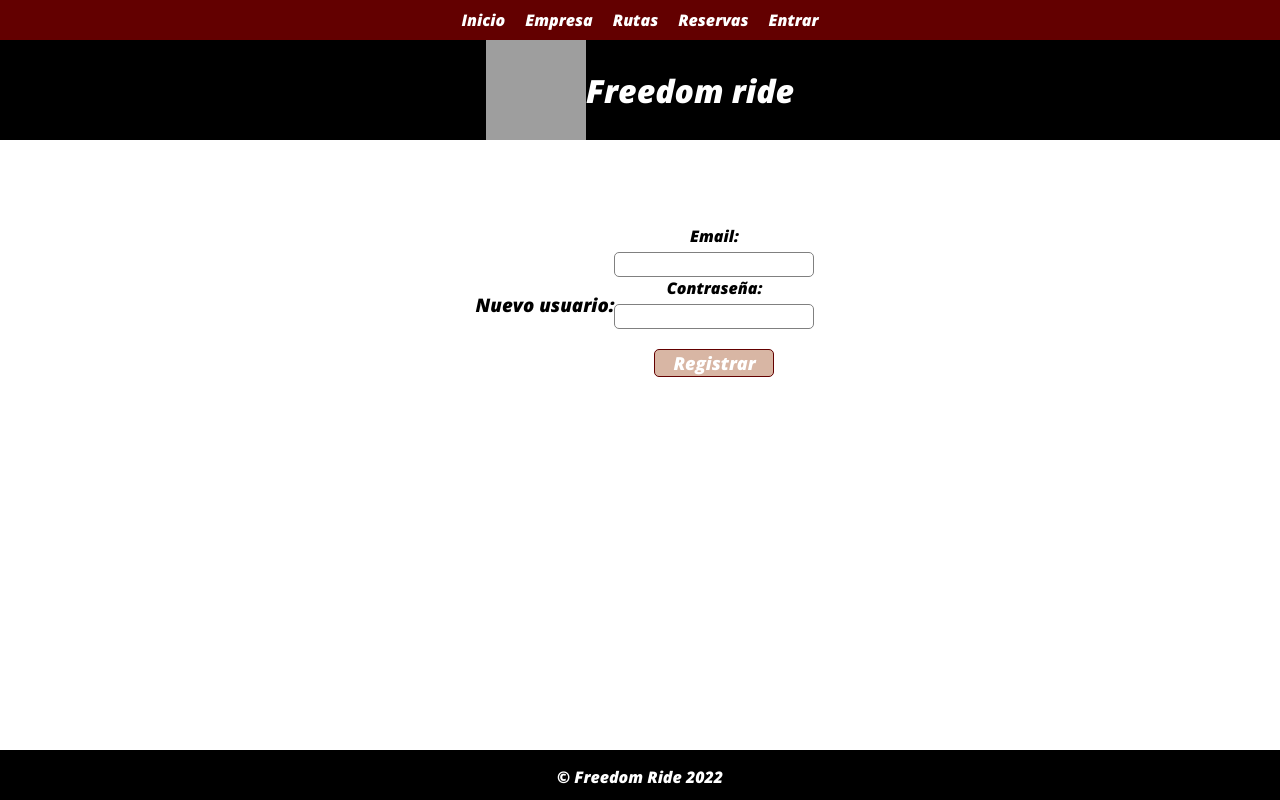
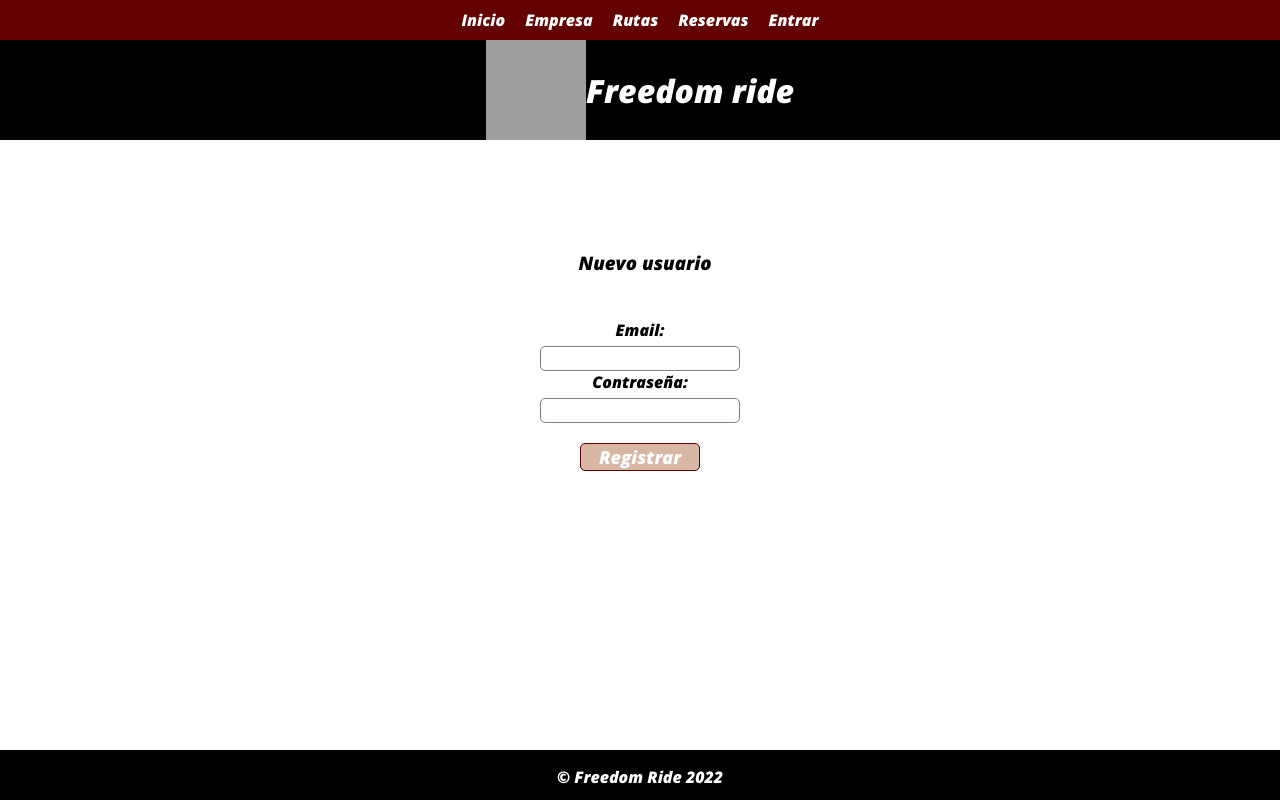
Before and after one commit to DaveSG1/project-client, a React (Create React App) app: page /register in a window 1280 px wide. Built offline with nearby package versions, Linux system fonts and the light colour scheme; grey boxes are pictures that could not be loaded.

Commit message:
hacemos algunos ajustes en los estilos de las paginas de login y registro

```diff
--- a/src/App.css
+++ b/src/App.css
@@ -506,10 +506,17 @@ button:hover {
 
 /* Pagina Login: */
 
-.logincomponent,
-.registercomponent {
+.logincomponent{
   display: flex;
   flex-direction: row;
+  justify-content: center;
+  align-items: center;
+  margin-top: 60px;
+}
+
+.registercomponent{
+  display: flex;
+  flex-direction: column;
   justify-content: center;
   align-items: center;
   margin-top: 60px;
--- a/src/components/Register.js
+++ b/src/components/Register.js
@@ -4,7 +4,7 @@ export default function Register() {
 
     return (
         <div className="registercomponent">
-            <h3>Nuevo usuario:</h3>
+            <h3>Nuevo usuario</h3>
             <form action="#" className="registerform" method="POST">
 
                 <label htmlFor="newEmail">Email:</label>       {/* al ser for palabra reservada de js, para react hemos de usar htmlFor */}
```
